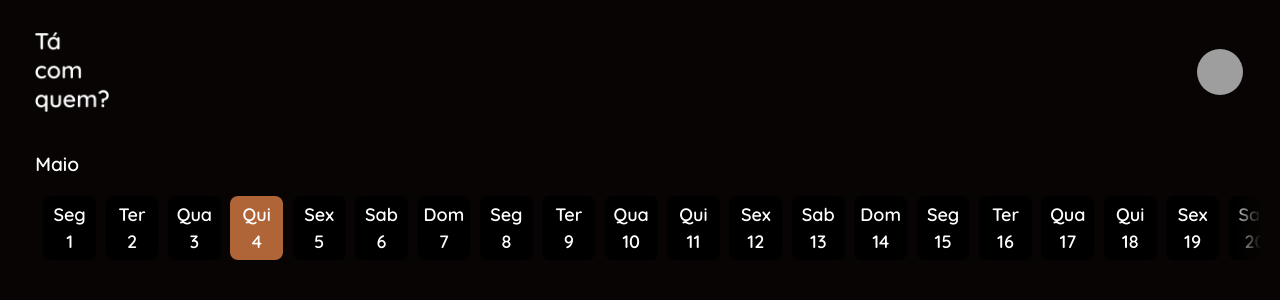
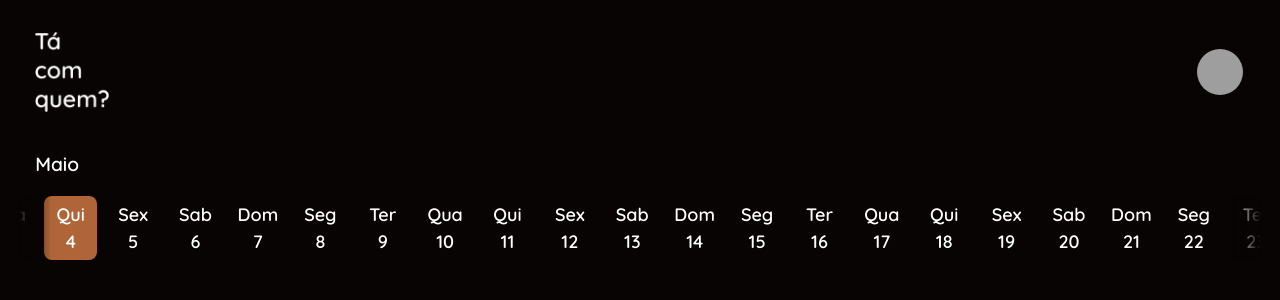
Before and after one commit to Luizefz/TaComQuem, a React (Create React App) app: page / in a window 1280 px wide. Shown: the top 300 px of the page. Built offline with nearby package versions, Linux system fonts and the light colour scheme; grey boxes are pictures that could not be loaded; the HTML template or start-up script is replaced by a standard one.

Commit message:
feat: add scrollDrag in the list of calendarDays

```diff
--- a/src/components/Calendar/index.tsx
+++ b/src/components/Calendar/index.tsx
@@ -1,39 +1,47 @@
-import React, { useRef } from 'react'
+import React, { useEffect, useRef, useState } from 'react'
 import styles from './Calendar.module.scss'
-import { motion } from "framer-motion";
 import CalendarDay from '../CalendarDay'
 import CalendarMonth from '../CalendarMonth';
+import { motion, useMotionValue } from "framer-motion";
 import { ICalendar, IMonthDays } from '../../shared/Interfaces/ICalendar';
 
 function Calendar({ month, year }: ICalendar) {
 
     const constraintsRef = useRef(null);
+    const [monthDays, setMonthDays] = useState<IMonthDays[]>([]);
+    const [toDay] = useState(new Date())
+    const [scrollDrag, setscrollDrag] = useState<number>(0);
+    const dragPosition = useMotionValue(0);
 
-    function getDaysInMonth(month: number, year: number) {
+    const scrollXPosition = (scrollPosition: any) => {
+        setscrollDrag(scrollPosition * -62);
+    };
+
+    const getDaysInMonth = (month: number, year: number) => {
         let date = new Date(year, month, 1);
         let days = [];
         while (date.getMonth() === month) {
-            days.push({ 'id': days.length, 'date': new Date(date), 'DOTWeek': date.getDay() });
+            days.push({ id: days.length, date: new Date(date), DOTWeek: date.getDay() });
             date.setDate(date.getDate() + 1);
         }
         return days;
     };
 
-    let monthDays: IMonthDays[] = getDaysInMonth(month, year);
-
-    let toDay = new Date()
+    useEffect(() => {
+        setMonthDays(getDaysInMonth(month, year))
+        dragPosition.set(scrollDrag)
+    }, [month, year, dragPosition, scrollDrag])
 
     return (
         <div className={styles.container}>
-
-            <CalendarMonth id={month} date={new Date(year, month, 1)} />
-
+            <CalendarMonth month={month} />
             <motion.ul
                 className={styles.container__calendar_list}
                 ref={constraintsRef}
             >
                 <motion.li
                     className={styles.container__calendar_days}
+                    style={{ x: scrollDrag }}
                     drag="x"
                     dragConstraints={constraintsRef}
                 >
@@ -44,6 +52,7 @@ function Calendar({ month, year }: ICalendar) {
                             date={day.date}
                             toDay={toDay}
                             DOTWeek={day.DOTWeek}
+                            scrollPosition={scrollXPosition}
                         />
                     )}
                 </motion.li>
--- a/src/components/CalendarDay/index.tsx
+++ b/src/components/CalendarDay/index.tsx
@@ -3,7 +3,7 @@ import styles from './CalendarDay.module.scss'
 import { motion } from "framer-motion";
 import { IMonthDays } from '../../shared/Interfaces/ICalendar';
 
-function CalendarDay({ date, toDay, DOTWeek = 0 }: IMonthDays) {
+function CalendarDay({ id, date, toDay, scrollPosition, DOTWeek = 0 }: IMonthDays) {
 
     const [isSelected, setIsSelected] = useState(false);
     let day = date.getDate();
@@ -17,10 +17,18 @@ function CalendarDay({ date, toDay, DOTWeek = 0 }: IMonthDays) {
         'Sab'
     ];
 
+    const scrollIndex = () => {
+        if (id >= 26) {
+            return 26;
+        }
+        return id
+    };
+
     function isToDay() {
         if (date.getDate() === toDay?.getDate()) {
             let isToDay = true
-            return isToDay;
+            scrollPosition(scrollIndex())
+            return isToDay
         }
     }
 
@@ -28,7 +36,7 @@ function CalendarDay({ date, toDay, DOTWeek = 0 }: IMonthDays) {
         <motion.button
             className={styles.calendar_day_button}
             onClick={() => setIsSelected(!isSelected)}
-            style={(isSelected || isToDay()) ? { backgroundColor: '#AF6538' } : { backgroundColor: '#000' }}
+            style={(isSelected || isToDay()) ? { backgroundColor: '#AF6538' } : {}}
             whileHover={{ scale: 1.1, border: 'solid 1px #AF6538' }}
             whileTap={{ scale: 0.9, border: 'solid 1px #AF6538' }}
             transition={{ type: "spring", stiffness: 300, damping: 20 }}
--- a/src/components/CalendarMonth/index.tsx
+++ b/src/components/CalendarMonth/index.tsx
@@ -1,9 +1,8 @@
 import React from 'react'
-import { IMonthDays } from '../../shared/Interfaces/ICalendar';
+import { ICalendar } from '../../shared/Interfaces/ICalendar';
 
-function CalendarMonth({ date }: IMonthDays) {
+function CalendarMonth({ month = 0 }: Partial<ICalendar>) {
 
-    let month = date.getMonth()
     let months = [
         "Janeiro",
         "Fevereiro",
--- a/src/shared/Interfaces/ICalendar.ts
+++ b/src/shared/Interfaces/ICalendar.ts
@@ -1,6 +1,7 @@
 export interface ICalendar {
     month: number,
-    year: number
+    year: number,
+    scrollPosition?: number
 }
 
 export interface IMonthDays {
@@ -9,5 +10,5 @@ export interface IMonthDays {
     toDay?: Date,
     DOTWeek?: number,
     shortDOTWeek?: string,
-
+    scrollPosition?: any
 }
```
